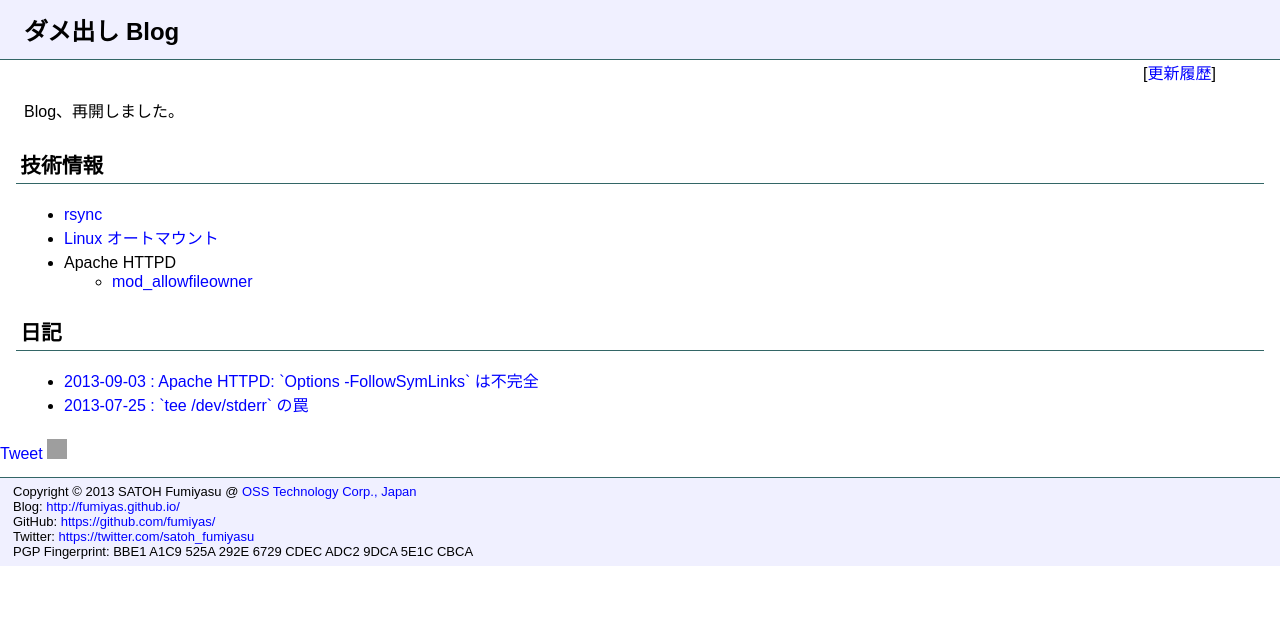
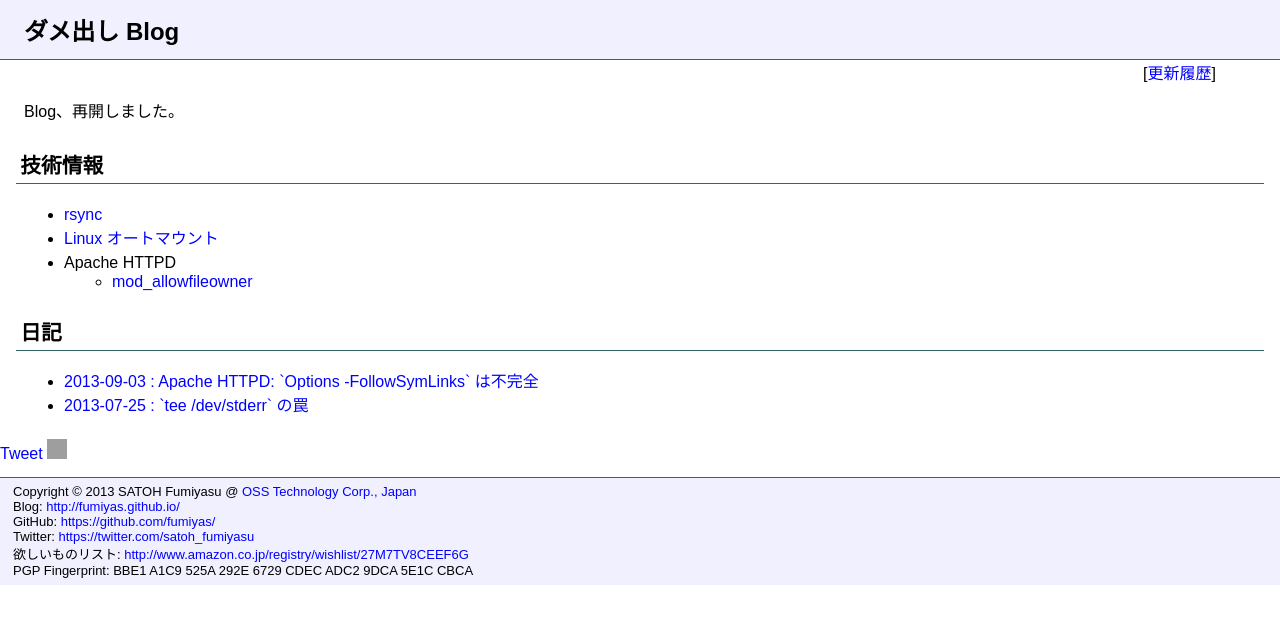
Before and after one commit to fumiyas/fumiyas.github.io, a Jekyll site: the page built from index.md, in a window 1280 px wide. Shown: the top 624 px of the page. Built offline with Jekyll 4.4.1, drawn with Linux system fonts in a browser that asks for light colours; Markdown is read by kramdown in place of the engine named in the settings; comment, search, counter and statistics services are not loaded; grey boxes are pictures that could not be loaded.

Commit message:
Add link for wishlist on Amazon.co.jp

```diff
--- a/_includes/footer.html
+++ b/_includes/footer.html
@@ -20,5 +20,6 @@ Copyright &copy; {{ site.time | date: '%Y' }} SATOH Fumiyasu @ <a href="http://w
 Blog: <a href="http://fumiyas.github.io/">http://fumiyas.github.io/</a><br />
 GitHub: <a href="https://github.com/fumiyas/">https://github.com/fumiyas/</a><br />
 Twitter: <a href="https://twitter.com/satoh_fumiyasu">https://twitter.com/satoh_fumiyasu</a><br />
+欲しいものリスト: <a href="http://www.amazon.co.jp/registry/wishlist/27M7TV8CEEF6G">http://www.amazon.co.jp/registry/wishlist/27M7TV8CEEF6G</a><br />
 PGP Fingerprint: BBE1 A1C9 525A 292E 6729  CDEC ADC2 9DCA 5E1C CBCA<br />
 </div>
```
